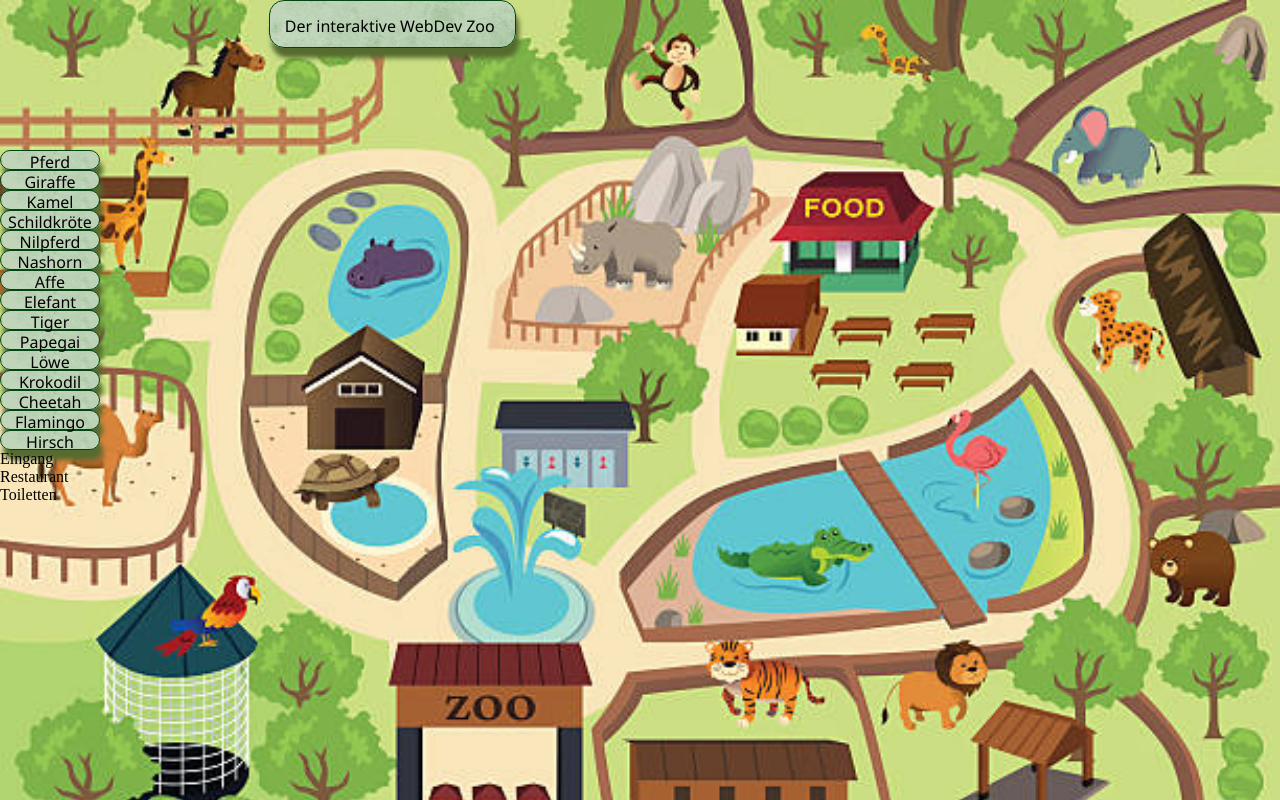
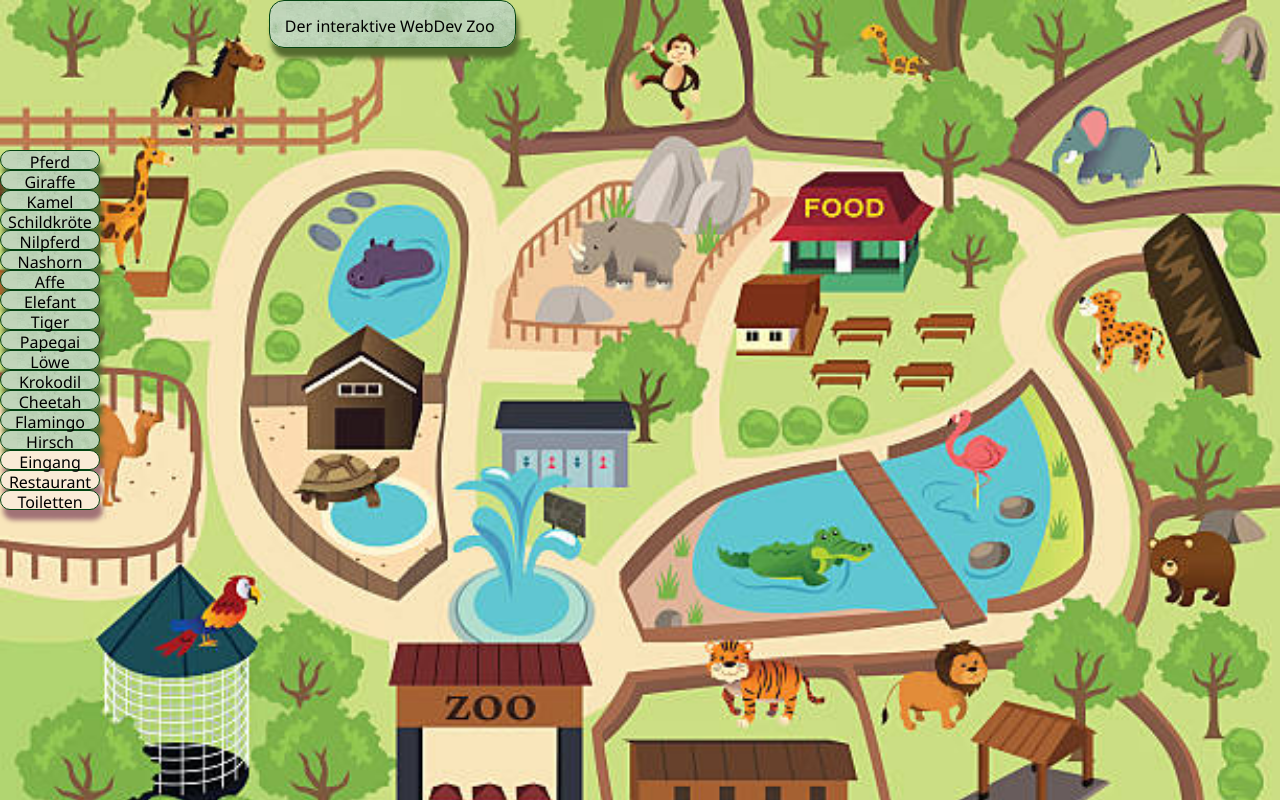
Before and after one commit to Marga-Lensen/PB---praktisches-Projekt, a plain HTML site: page pages/homepageMCL.html in a window 1280 px wide. Drawn offline with Linux system fonts and the light colour scheme.

Commit message:
Lageplan anderer Hintergrund

```diff
--- a/pages/stylesMCL.css
+++ b/pages/stylesMCL.css
@@ -43,3 +43,16 @@ body {
     font-family: 'Segoe UI', Tahoma, Geneva, Verdana, sans-serif;
 
 }
+.clickOrt {
+    height: 20px;
+    /* min-width: fit-content; */
+    width: 100px;
+    text-align: center;
+    /* background-image: url(./green.webp); */
+    background-color: antiquewhite;
+    border: .3px solid rgb(3, 68, 19);
+    border-radius: 15px;
+    box-shadow: 3px 10px 5px rgb(161, 114, 118);
+    font-family: 'Segoe UI', Tahoma, Geneva, Verdana, sans-serif;
+
+}
```
Also changed, not shown: pages/Lageplan.html (+6 -0 lines).
